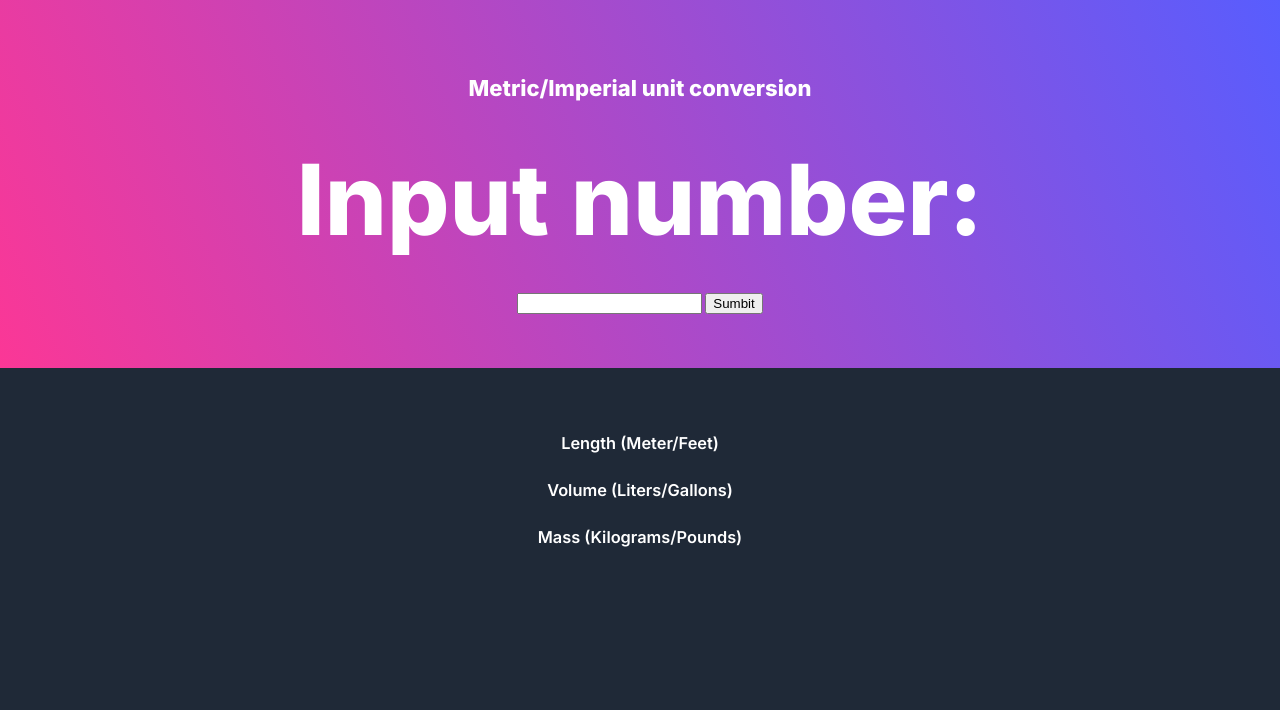
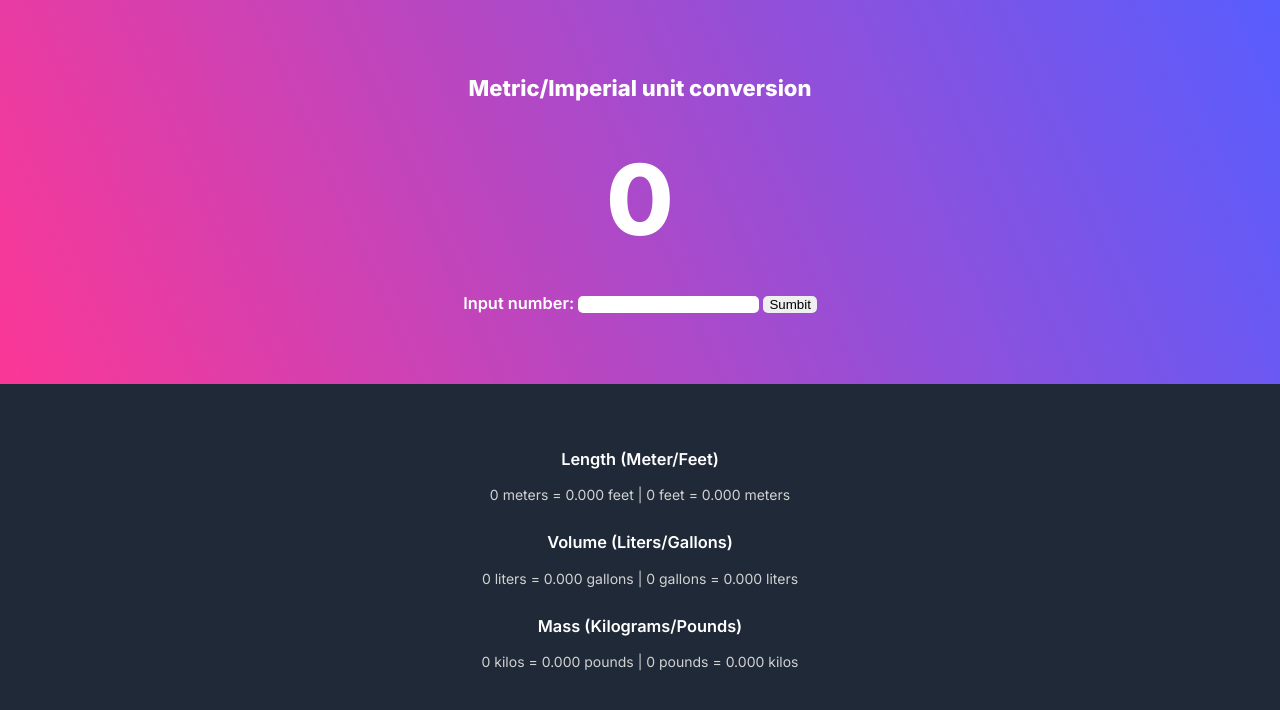
Before and after one commit to louiseaux/javascript-course, a plain HTML site: page unit-converter/index.html in a window 1280 px wide. Drawn offline with Linux system fonts and the light colour scheme.

Commit message:
Added basic styling to input form

```diff
--- a/unit-converter/css/style.css
+++ b/unit-converter/css/style.css
@@ -37,6 +37,10 @@ header {
 }
 
 /* TODO: input styling */
+input {
+    border: none;
+    border-radius: 5px;
+}
 
 .conversions {
     background: #1f2937;
--- a/unit-converter/index.html
+++ b/unit-converter/index.html
@@ -11,9 +11,11 @@
     <body>
         <header>
             <h1>Metric/Imperial unit conversion</h1>
-            <h2 id="value">Input number: </h2>
-            <input type="text" id="number">
-            <input type="button" onclick="submit()" value="Sumbit">
+            <h2 id="value">0</h2>
+            <h3>
+                Input number: <input type="text" id="number">
+                <input type="button" onclick="submit()" value="Sumbit">
+            </h3>
         </header>
 
         <main>
@@ -21,19 +23,19 @@
                 <!-- conversion 1 -->
                 <div class="conversion">
                     <h3>Length (Meter/Feet)</h3>
-                    <p id="m-ft"></p>
+                    <p id="m-ft">0 meters = 0.000 feet | 0 feet = 0.000 meters</p>
                 </div>
 
                 <!-- conversion 2 -->
                 <div class="conversion">
                     <h3>Volume (Liters/Gallons)</h3>
-                    <p id="l-gal"></p>
+                    <p id="l-gal">0 liters = 0.000 gallons | 0 gallons = 0.000 liters</p>
                 </div>
 
                 <!-- conversion 3 -->
                 <div class="conversion">
                     <h3>Mass (Kilograms/Pounds)</h3>
-                    <p id="kg-lbs"></p>
+                    <p id="kg-lbs">0 kilos = 0.000 pounds | 0 pounds = 0.000 kilos</p>
                 </div>
             </div> <!-- conversions -->
         </main>
--- a/unit-converter/index.js
+++ b/unit-converter/index.js
@@ -7,7 +7,8 @@ let conversion3 = document.getElementById("kg-lbs")
 
 function submit() {
     console.log(number.value)
-    value.textContent = "Input number: " + number.value
+    if(!isNaN(number.value)){ // doesn't work for empty string
+        value.textContent = number.value
 
         let sum1 = number.value * 3.28084
         let sum2 = number.value / 3.28084
@@ -24,3 +25,4 @@ function submit() {
         conversion3.textContent =  number.value + " kilos = " + sum5.toFixed(3) + " pounds | "
                                     + number.value + " pounds = " + sum6.toFixed(3) + " kilos"
     }
+}
```
Lines whose indentation alone changed are shown as unchanged.
